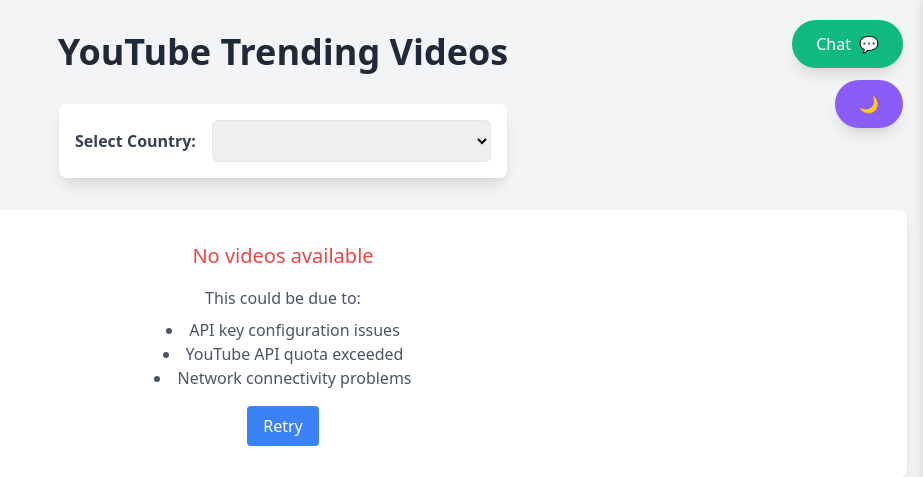
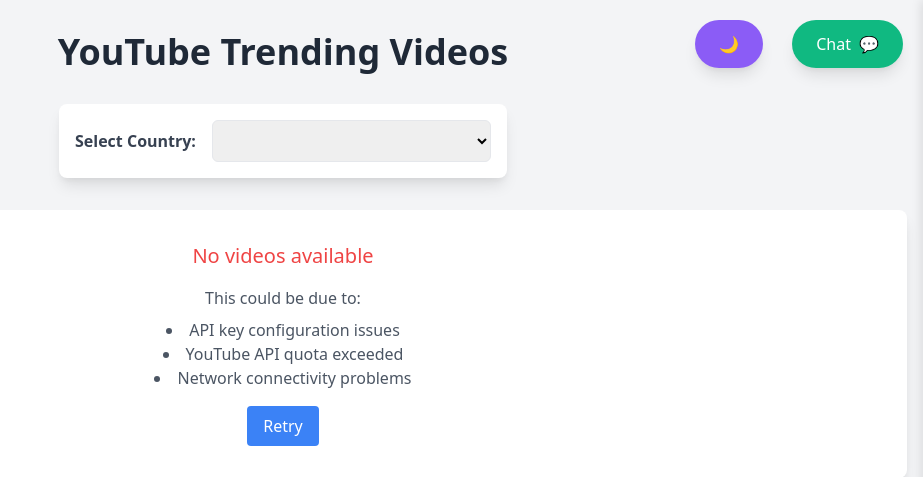
Before and after one commit to saifoff/trend_analyzer, a Flask app: template templates/index.html in a window 1280 px wide. Shown: the top 477 px of the page, without its empty margins (357-1280 px from the left). Run offline with Flask 3, Linux system fonts and the light colour scheme; the template is opened without the code that fills it, so the values that code supplies are empty.

Commit message:
Add files via upload

```diff
--- a/app.py
+++ b/app.py
@@ -79,12 +79,14 @@
             print("Error: YouTube API key is not set")
             return []
 
+        print("Step 1: Fetching video IDs...")
         # First get popular videos from the region with multiple pages
         video_ids = []
         next_page_token = None
 
         # Fetch multiple pages to get more videos
-        for _ in range(3):  # Fetch 3 pages of results
+        for page in range(3):  # Fetch 3 pages of results
+            print(f"Fetching page {page + 1} of video IDs...")
             request = youtube.search().list(
                 part='id',
                 type='video',
@@ -97,24 +99,30 @@
             search_response = request.execute()
 
             # Collect video IDs
-            video_ids.extend([item['id']['videoId'] for item in search_response.get('items', [])])
+            new_ids = [item['id']['videoId'] for item in search_response.get('items', [])]
+            video_ids.extend(new_ids)
+            print(f"Found {len(new_ids)} video IDs on page {page + 1}")
 
             # Get next page token
             next_page_token = search_response.get('nextPageToken')
             if not next_page_token:
                 break
 
+        print(f"Total video IDs collected: {len(video_ids)}")
+
         if not video_ids:
             print("No videos found in the region")
             return []
 
+        print("Step 2: Fetching video details...")
         # Process videos in batches of 50 (API limit)
         all_videos = []
         for i in range(0, len(video_ids), 50):
             batch_ids = video_ids[i:i + 50]
+            print(f"Processing batch of {len(batch_ids)} videos...")
 
             videos_request = youtube.videos().list(
-                part='snippet,statistics,contentDetails',  # Added contentDetails to get duration
+                part='snippet,statistics,contentDetails',
                 id=','.join(batch_ids)
             )
             videos_response = videos_request.execute()
@@ -124,8 +132,10 @@
                     view_count = int(item['statistics'].get('viewCount', 0))
                     duration_seconds = parse_duration(item['contentDetails']['duration'])
 
+                    print(f"Video {item['id']}: Views={view_count}, Duration={duration_seconds}s")
+
                     # Only include videos with significant views and longer than 5 minutes
-                    if view_count > 10000 and duration_seconds >= 300:  # 300 seconds = 5 minutes
+                    if view_count > 10000 and duration_seconds >= 300:
                         video = {
                             'title': item['snippet']['title'],
                             'description': item['snippet']['description'],
@@ -137,10 +147,13 @@
                             'country': region_code,
                             'published_at': item['snippet']['publishedAt'],
                             'duration': duration_seconds,
-                            'duration_formatted': str(timedelta(seconds=duration_seconds)).split('.')[0],  # Remove microseconds
+                            'duration_formatted': str(timedelta(seconds=duration_seconds)).split('.')[0],
                             'engagement_score': calculate_engagement_score(item)
                         }
                         all_videos.append(video)
+                        print(f"Added video: {item['snippet']['title']}")
+                    else:
+                        print(f"Filtered out video: Views={view_count}, Duration={duration_seconds}s")
                 except (KeyError, ValueError) as e:
                     print(f"Error processing video {item.get('id')}: {str(e)}")
                     continue
@@ -149,10 +162,12 @@
         all_videos.sort(key=lambda x: x['engagement_score'], reverse=True)
         videos = all_videos[:10]  # Keep top 10
 
-        print(f"Processed {len(videos)} videos successfully")
+        print(f"Final result: {len(videos)} videos processed successfully")
         return videos
     except Exception as e:
         print(f"Error fetching trending videos: {str(e)}")
+        import traceback
+        print(f"Traceback: {traceback.format_exc()}")
         return []
 
 def get_content_suggestions(video_title, video_description, country_code):
--- a/templates/index.html
+++ b/templates/index.html
@@ -11,11 +11,11 @@
         #chatSidebar {
             position: fixed;
             top: 0;
-            right: -400px; /* Start hidden from right side */
+            right: -400px;
             width: 400px;
             height: 100vh;
             background: white;
-            box-shadow: -2px 0 10px rgba(0,0,0,0.1); /* Shadow on left side */
+            box-shadow: -2px 0 10px rgba(0,0,0,0.1);
             transition: right 0.3s ease;
             z-index: 1000;
         }
@@ -41,9 +41,23 @@
         /* Theme Toggle Button */
         #themeToggleBtn {
             position: fixed;
-            right: 20px;
-            top: 80px;
+            right: 160px; /* Increased distance from chat button */
+            top: 20px;
             z-index: 1001;
+            transition: all 0.3s ease;
+        }
+
+        /* Theme button position when chat is open */
+        #themeToggleBtn.chat-open {
+            right: auto;
+            left: 20px;
+        }
+
+        /* Ensure buttons don't overlap on smaller screens */
+        @media (max-width: 640px) {
+            #themeToggleBtn {
+                right: 140px;
+            }
         }
 
         /* Dark Mode Styles */
@@ -260,13 +274,16 @@
         function toggleChat() {
             const sidebar = document.getElementById('chatSidebar');
             const toggleBtn = document.getElementById('chatToggleBtn');
+            const themeBtn = document.getElementById('themeToggleBtn');
 
             if (sidebar.classList.contains('open')) {
                 sidebar.classList.remove('open');
-                toggleBtn.classList.remove('hidden'); // Show button when chat is closed
+                toggleBtn.classList.remove('hidden');
+                themeBtn.classList.remove('chat-open'); // Move theme button back
             } else {
                 sidebar.classList.add('open');
-                toggleBtn.classList.add('hidden'); // Hide button when chat is open
+                toggleBtn.classList.add('hidden');
+                themeBtn.classList.add('chat-open'); // Move theme button to left
             }
         }
 
```
